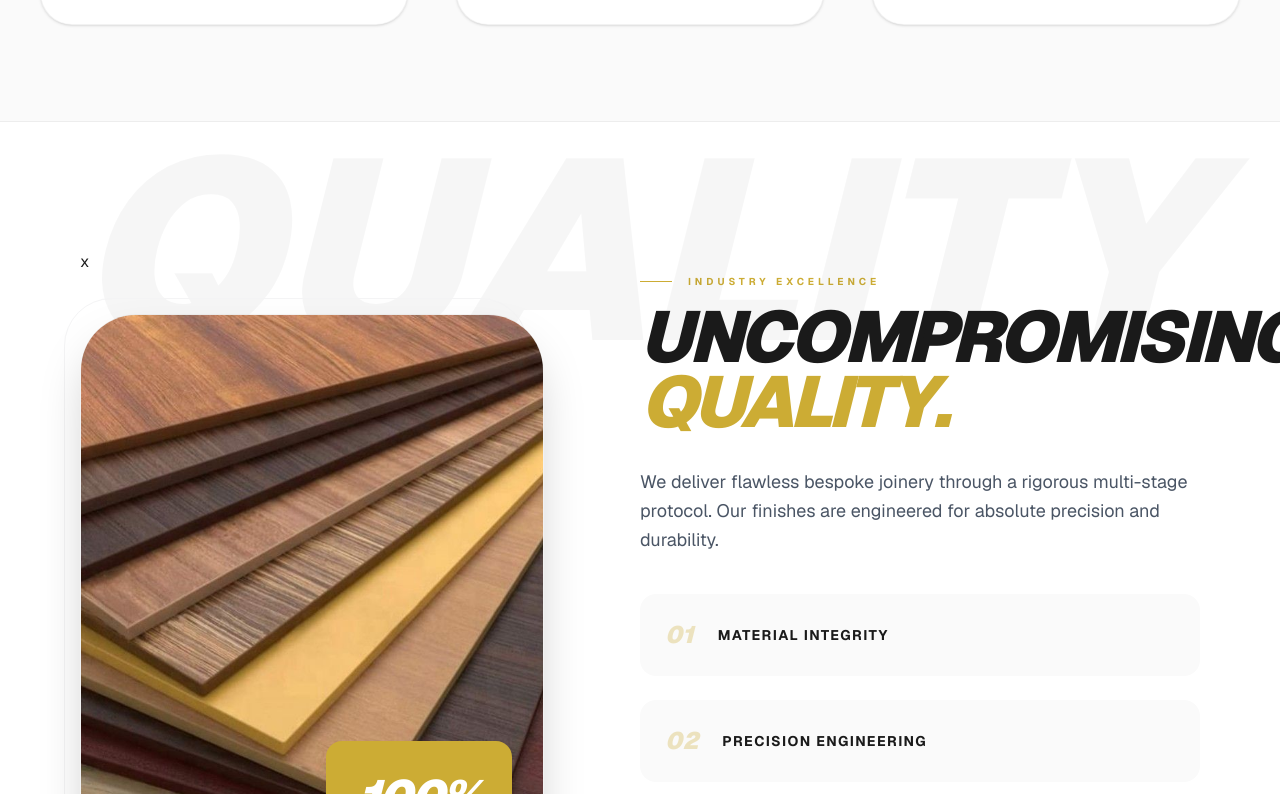
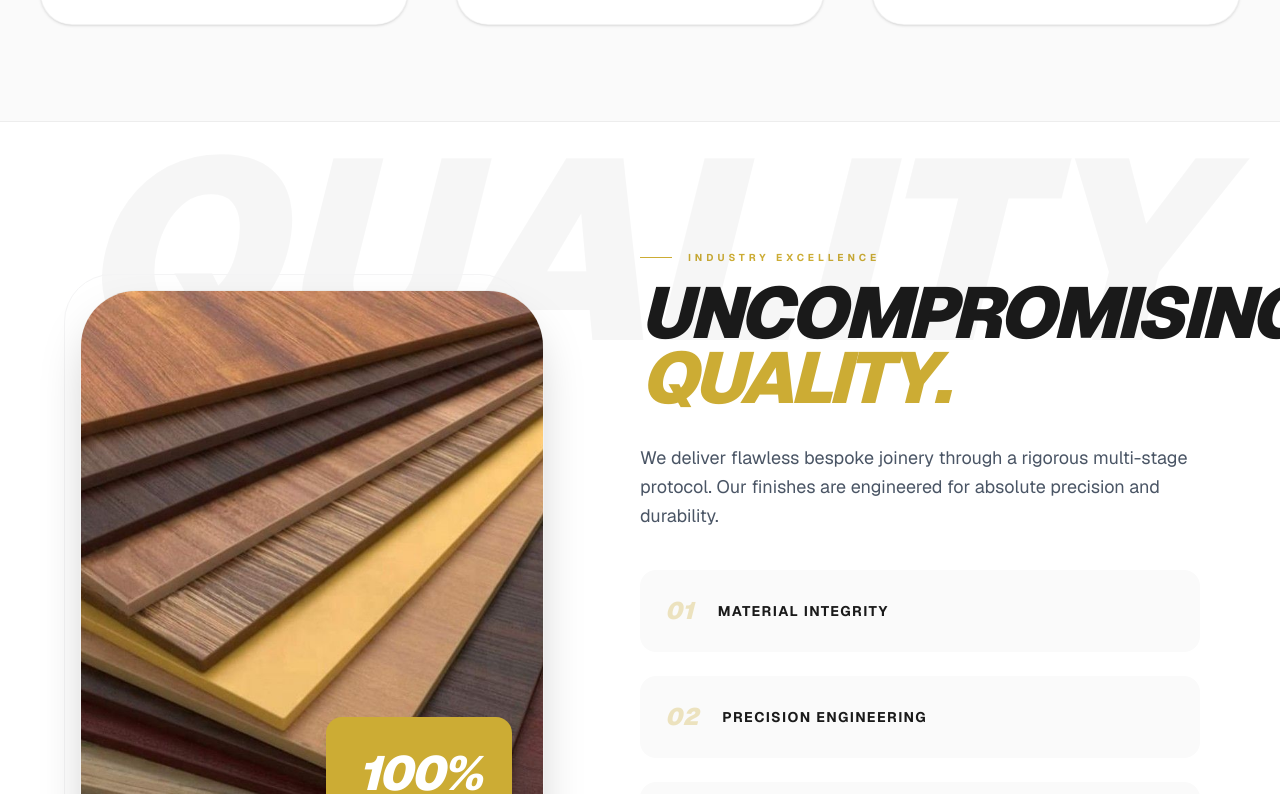
Before and after one commit to Umarnazir-7860/The-Dubai-Carpenter, a Next.js app: page /about-us in a window 1280 px wide. Shown: the part 2766-3560 px from the top of the page. Built offline with nearby package versions, Linux system fonts and the light colour scheme.

Commit message:
Remove the irrelevant x from about page

```diff
--- a/app/about-us/page.jsx
+++ b/app/about-us/page.jsx
@@ -243,7 +243,7 @@ export default function About() {
 
       {/* 🔹 SECTION 4: LUXURY STANDARDS */}
       <section className="py-32 px-6 lg:px-20 bg-white relative overflow-hidden">
-        x
+
         <div className="absolute top-0 right-90 pointer-events-none select-none opacity-[0.03] translate-x-1/4">
           <h3 className="text-[20vw] font-black uppercase italic leading-none">
             Quality
```
